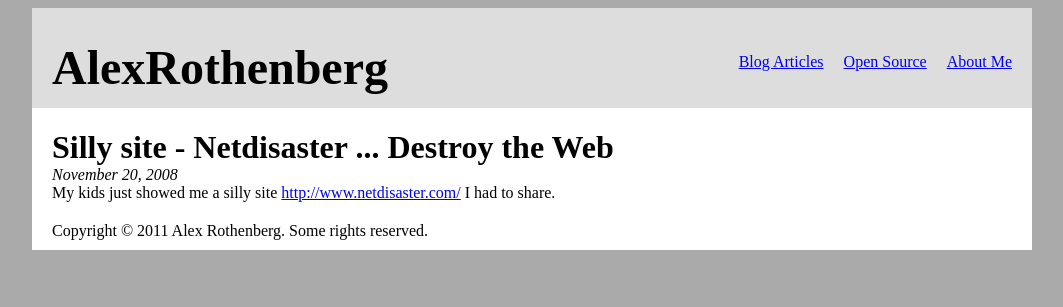
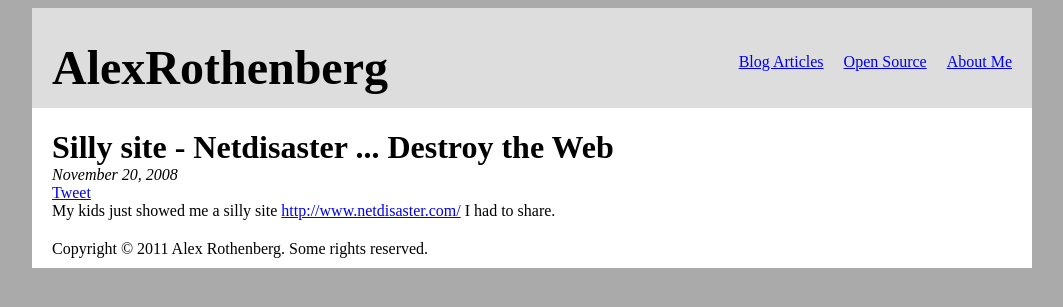
Before and after one commit to alexrothenberg/alexrothenberg.github.com, a Jekyll site: the page built from _posts/2008-11-20-silly-site-netdisaster-destroy-web.html, in a window 1280 px wide. Shown: the top 307 px of the page, without its empty margins (108-1171 px from the left). Built offline with Jekyll 4.4.1, drawn with Linux system fonts in a browser that asks for light colours; comment, search, counter and statistics services are not loaded.

Commit message:
added tweet button

```diff
--- a/_layouts/post.html
+++ b/_layouts/post.html
@@ -5,6 +5,9 @@
 <div class="post">
   <h1>{{ page.title}}</h1>
   <div class="date">{{ page.date | date: "%B %d, %Y" }}</div>
+  <div><a href="https://twitter.com/share" class="twitter-share-button" data-count="horizontal" data-via="alexrothenberg" data-text="{{ page.title }}">Tweet</a>
+       <script type="text/javascript" src="//platform.twitter.com/widgets.js"></script>
+  </div>
   <div class="body">
   {{ content }}
   </div>
```
